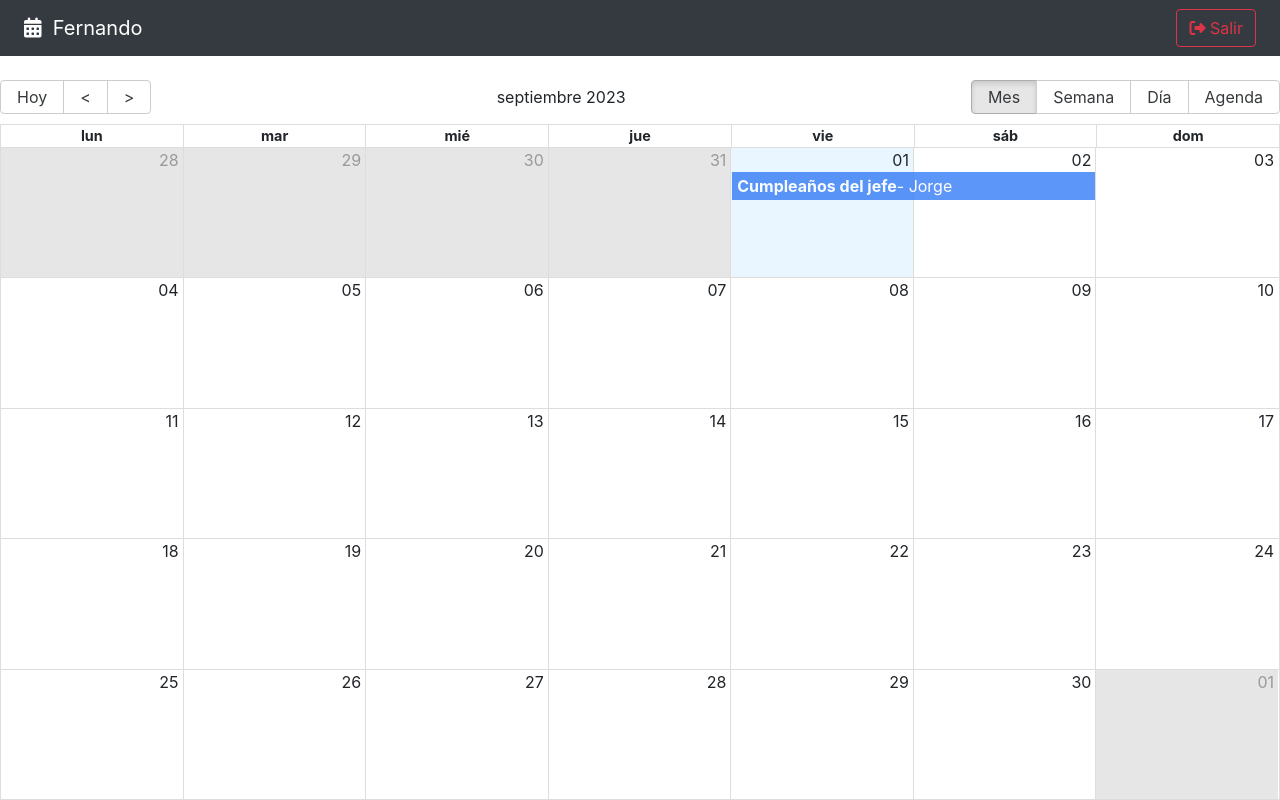
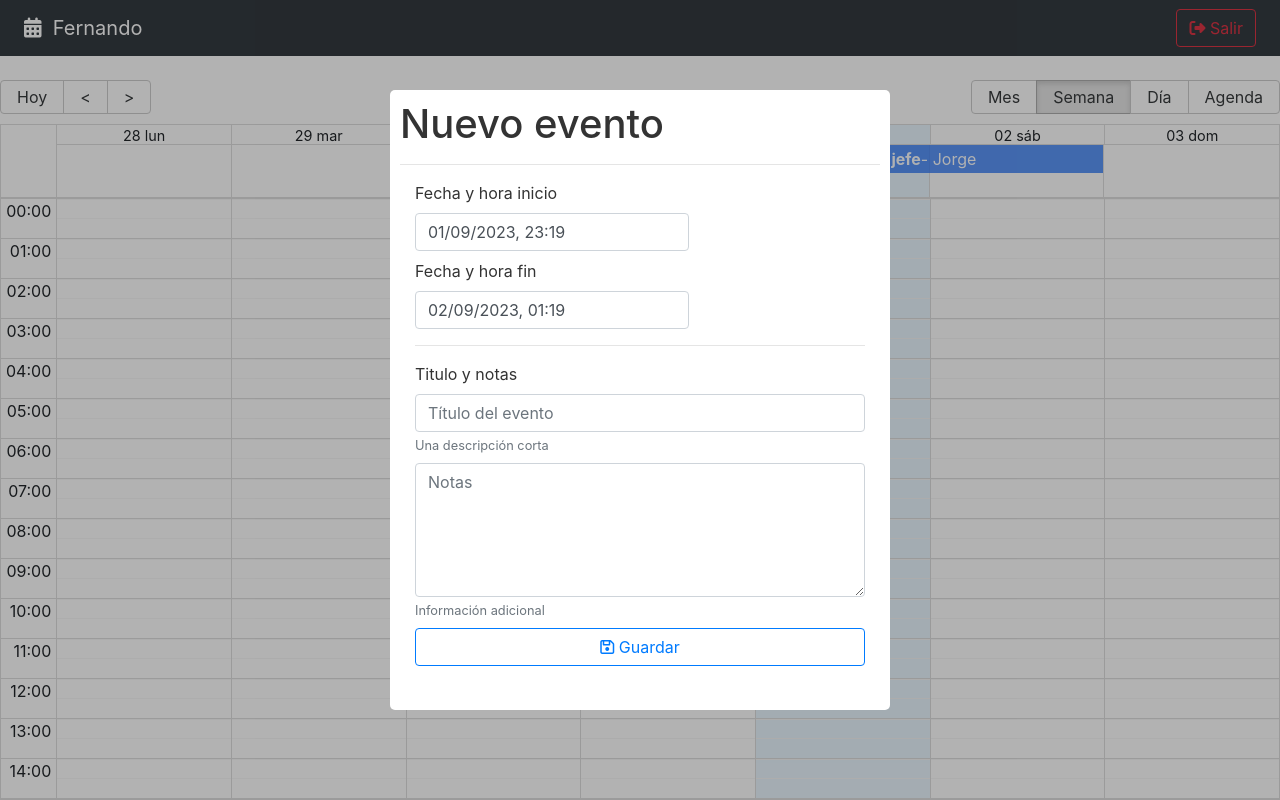
Before and after one commit to jorgeabrahan/Calendar, a React (Vite) app: page / in a window 1280 px wide. Built offline with nearby package versions, Linux system fonts and the light colour scheme.

Commit message:
Preserve the last opened calendar tab and display the calendar modal

```diff
--- a/src/calendar/pages/CalendarPage.jsx
+++ b/src/calendar/pages/CalendarPage.jsx
@@ -1,7 +1,8 @@
 import { Calendar } from 'react-big-calendar'
 import { addHours } from 'date-fns'
-import { CalendarEvent, Navbar } from "../";
+import { CalendarEvent, CalendarModal, Navbar } from "../";
 import { getMessagesEs, localizer } from '../../helpers';
+import { useState } from 'react';
 
 const events = [{
   title: 'Cumpleaños del jefe',
@@ -16,8 +17,8 @@ const events = [{
 }]
 
 export const CalendarPage = () => {
+  const [lastView] = useState(localStorage.getItem('lastView') || 'week')
   const eventStyleGetter = (event, start, end, isSelected) => {
-    console.log(event, start, end, isSelected);
     const style = {
       backgroundColor: '#347CF7',
       borderRadius: '0px',
@@ -26,6 +27,15 @@ export const CalendarPage = () => {
     }
     return {style}
   }
+  const onDoubleClick = (e) => {
+    console.log('double click', e)
+  }
+  const onSelect = (e) => {
+    console.log('click', e)
+  }
+  const onViewChanges = (e) => {
+    localStorage.setItem('lastView', e)
+  }
   return (
     <>
       <Navbar />
@@ -33,6 +43,7 @@ export const CalendarPage = () => {
         culture='es'
         localizer={localizer}
         events={events}
+        defaultView={lastView}
         startAccessor="start"
         endAccessor="end"
         style={{ height: 'calc(100vh - 80px)' }}
@@ -41,7 +52,11 @@ export const CalendarPage = () => {
         components={{
           event: CalendarEvent
         }}
+        onDoubleClickEvent={onDoubleClick}
+        onSelectEvent={onSelect}
+        onView={onViewChanges}
       />
+      <CalendarModal />
     </>
   );
 }
```
